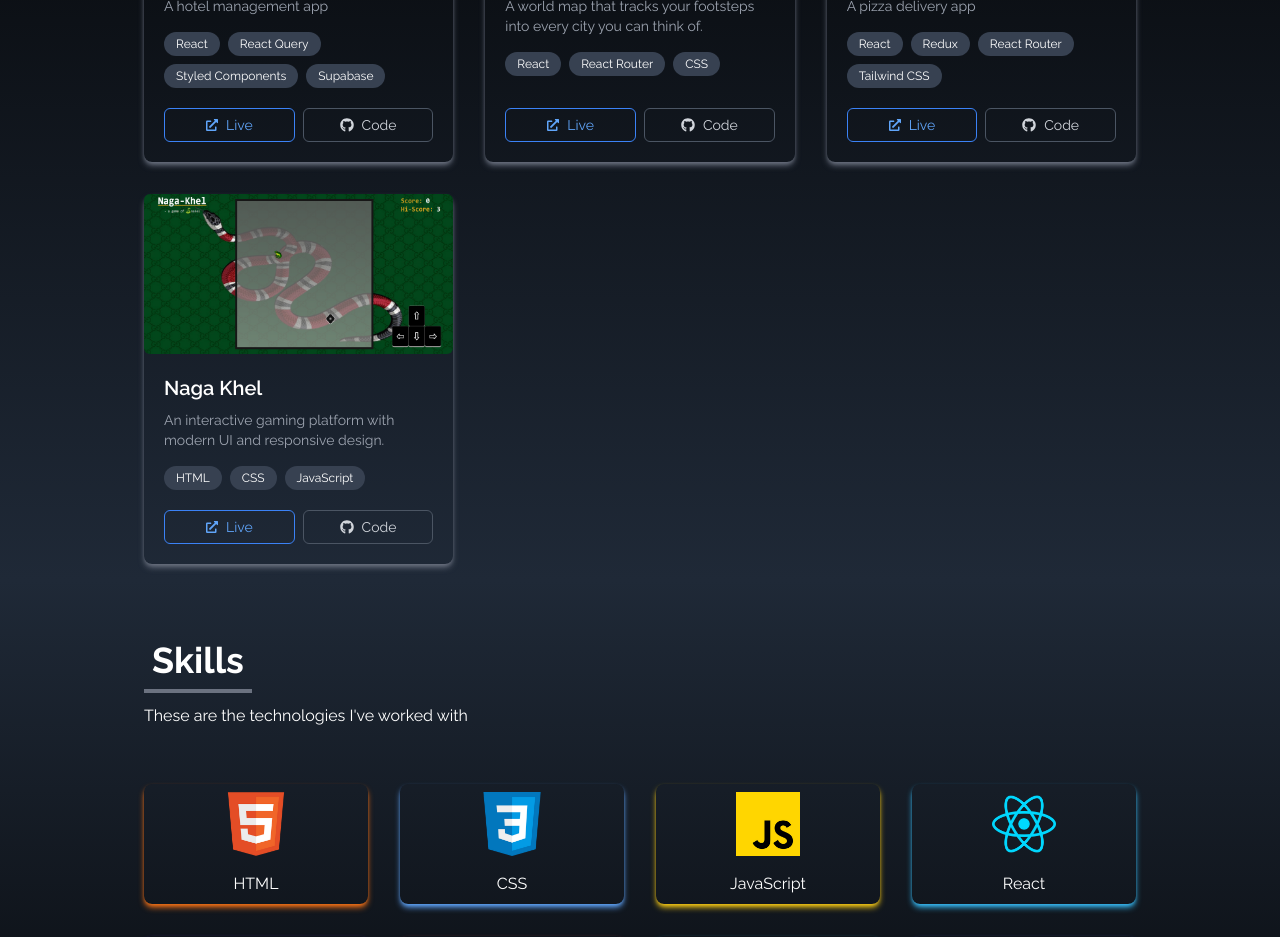
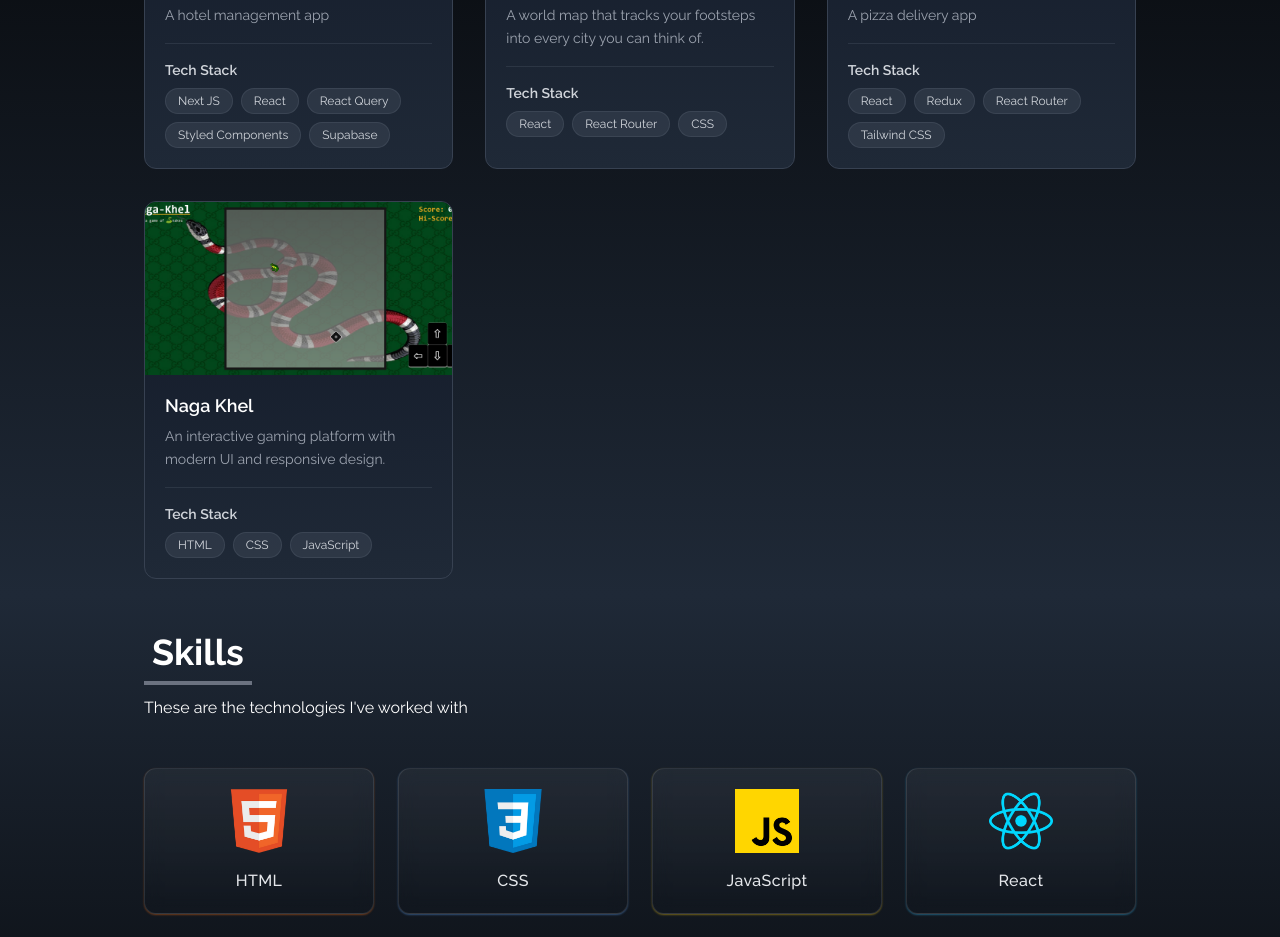
Before and after one commit to Rvp888/Portfolio-Website-by-React-Tailwind, a React (Create React App) app: page / in a window 1280 px wide. Shown: the part 1860-2797 px from the top of the page. Built offline with nearby package versions, Linux system fonts and the light colour scheme.

Commit message:
update styles of projects and skills section

```diff
--- a/src/components/About.jsx
+++ b/src/components/About.jsx
@@ -4,7 +4,7 @@ const About = () => {
   return (
     <div
       name="about"
-      className="w-full bg-gradient-to-b from-gray-800 to-black text-white px-4 lg:px-16 min-h-[85vh] flex items-center"
+      className="w-full bg-gradient-to-b from-gray-800 to-black text-white px-4 md:px-16 min-h-[85vh] flex items-center"
     >
       <div className="max-w-screen-lg p-4 mx-auto flex flex-col justify-center w-full h-full text-justify">
         <div>
@@ -14,7 +14,7 @@ const About = () => {
         </div>
 
         <p className="text-xl mt-10 ">
-          Frontend Developer with 2+ years of experience building responsive,
+          Frontend Developer with 2 years of experience building responsive,
           user-centric web interfaces using React and modern JavaScript.
         </p>
         <br />
--- a/src/components/Contact.jsx
+++ b/src/components/Contact.jsx
@@ -58,7 +58,7 @@ const Contact = () => {
   return (
     <div
       name="contact"
-      className="w-full min-h-screen bg-gradient-to-b from-gray-800 to-black px-4 lg:px-16 text-white"
+      className="w-full min-h-screen bg-gradient-to-b from-gray-800 to-black px-4 md:px-16 text-white"
     >
       <div className="max-w-screen-lg mx-auto p-4 flex flex-col justify-center h-full">
         {/* Header */}
--- a/src/components/Experience.jsx
+++ b/src/components/Experience.jsx
@@ -6,7 +6,7 @@ const Experience = () => {
   return (
     <div
       name="experience"
-      className="w-full bg-gradient-to-b from-black to-gray-800 text-white px-4 lg:px-16 min-h-[90vh] flex items-center"
+      className="w-full bg-gradient-to-b from-black to-gray-800 text-white px-4 md:px-16 min-h-[90vh] flex items-center"
     >
       <div className="max-w-screen-lg mx-auto p-4 flex flex-col justify-center w-full h-full">
         {/* Section Header */}
@@ -51,7 +51,7 @@ const Experience = () => {
           </div>
 
           {/* Responsibilities */}
-          <ul className="mt-4 list-disc list-inside space-y-2 text-gray-300 text-sm sm:text-base">
+          <ul className="mt-4 list-disc list-outside pl-5 space-y-2 text-gray-300 text-sm sm:text-base">
             <li>
               Developed and maintained responsive, pixel-perfect UI screens for
               a CRM-based SaaS platform using React.js and Tailwind CSS.
--- a/src/components/Portfolio.jsx
+++ b/src/components/Portfolio.jsx
@@ -1,79 +1,27 @@
 import React from "react";
 // import nagakhel from "../assets/naga-khel.png";
 import nagakhel from "../assets/naga.png";
-import notesApp from "../assets/notes-app.png";
-import eCart from "../assets/E-Cart App.png";
-import weatherApp from "../assets/weather-app.png";
-import drawingApp from "../assets/Drawing App.png";
-import budgetApp from "../assets/Budget App.png";
-import ticTacToe from "../assets/Tic-Tac-Toe game.png";
 import wildOasis from "../assets/wild-oasis.png";
 import worldWise from "../assets/world-wise.png";
 import fastPizza from "../assets/fast-react-pizza.png";
-import calculator from "../assets/Calculator.png";
 import { FaGithub, FaExternalLinkAlt } from "react-icons/fa";
 
 const Portfolio = () => {
-  // const portfolios = [
-  //   {
-  //     id: 1,
-  //     src: nagakhel,
-  //     demo: "https://naga-khel-u6a7.vercel.app/",
-  //     code: "https://github.com/Rvp888/Naga-Khel",
-  //   },
-  //   {
-  //     id: 2,
-  //     src: eCart,
-  //     demo: "https://ecom-site-six.vercel.app/",
-  //     code: "https://github.com/Rvp888/Ecom-site",
-  //   },
-  // {
-  //   id: 3,
-  //   src: drawingApp,
-  //   demo: "https://drawing-app-mu.vercel.app/",
-  //   code: "https://github.com/Rvp888/Drawing-App",
-  // },
-  // {
-  //   id: 4,
-  //   src: notesApp,
-  //   demo: "https://react-notes-app-azure.vercel.app/",
-  //   code: "https://github.com/Rvp888/React-Notes-App",
-  // },
-  // {
-  //   id: 5,
-  //   src: weatherApp,
-  //   demo: "https://react-weather-app-2-psi.vercel.app/",
-  //   code: "https://github.com/Rvp888/React-Weather-App-2",
-  // },
-  // {
-  //   id: 6,
-  //   src: budgetApp,
-  //   demo: "https://app-landing-page-msrz.vercel.app/",
-  //   code: "https://github.com/Rvp888/Budget-App",
-  // },
-  // {
-  //   id: 7,
-  //   src: ticTacToe,
-  //   demo: "https://tic-tac-toe-by-js.vercel.app/",
-  //   code: "https://github.com/Rvp888/Tic-Tac-Toe-by-JS",
-  // },
-  // {
-  //   id: 8,
-  //   src: calculator,
-  //   demo: "https://calculator-rvp888.vercel.app/",
-  //   code: "https://github.com/Rvp888/Calculator"
-  // },
-  // ];
-
   const projects = [
     {
       id: 1,
       title: "The Wild Oasis",
       image: wildOasis,
       description: "A hotel management app",
-      tech: ["React", "React Query", "Styled Components", "Supabase"],
-      live: "https://tic-tac-toe-by-js.vercel.app/",
-      github: "https://github.com/Rvp888/Tic-Tac-Toe-by-JS",
+      tech: [
+        "Next JS",
+        "React",
+        "React Query",
+        "Styled Components",
+        "Supabase",
+      ],
+      live: "",
+      github: "",
     },
     {
       id: 2,
@@ -107,9 +55,101 @@ const Portfolio = () => {
   ];
 
   return (
+    // <div
+    //   name="projects"
+    //   className="bg-gradient-to-b from-black to-gray-800 w-full text-white px-4 md:px-16 min-h-[85vh] flex items-center"
+    // >
+    //   <div className="max-w-screen-lg p-4 mx-auto flex flex-col justify-center w-full h-full">
+    //     {/* Heading */}
+    //     <div className="pb-8">
+    //       <p className="text-4xl font-bold inline border-b-4 border-gray-500">
+    //         Projects
+    //       </p>
+    //       <p className="py-6">Check out some of my work right here</p>
+    //     </div>
+
+    //     {/* Grid */}
+    //     <div className="grid sm:grid-cols-2 lg:grid-cols-3 gap-8 px-12 sm:px-0">
+    //       {projects.map(
+    //         ({ id, title, image, description, tech, live, github }) => (
+    //           <div
+    //             key={id}
+    //             className="shadow-md shadow-gray-500 rounded-lg flex flex-col"
+    //           >
+    //             {/* Image */}
+    //             <img
+    //               src={image}
+    //               alt={title}
+    //               className="w-full h-40 rounded-md duration-300 hover:scale-105"
+    //             />
+
+    //             {/* Content */}
+    //             <div className="p-5 flex flex-col flex-1">
+    //               <h3 className="text-xl font-semibold mb-2">{title}</h3>
+
+    //               <p className="text-gray-400 text-sm mb-4">{description}</p>
+
+    //               {/* Tech stack */}
+    //               <div className="flex flex-wrap gap-2 mb-5">
+    //                 {tech.map((item, index) => (
+    //                   <span
+    //                     key={index}
+    //                     className="text-xs px-3 py-1 bg-gray-700 rounded-full"
+    //                   >
+    //                     {item}
+    //                   </span>
+    //                 ))}
+    //               </div>
+
+    //               {/* Buttons */}
+    //               <div className="mt-auto flex gap-2">
+    //                 {/* Live Demo */}
+    //                 <a
+    //                   href={live}
+    //                   target="_blank"
+    //                   rel="noreferrer"
+    //                   className="
+    //                     flex-1 flex items-center justify-center gap-2
+    //                     py-1.5 text-sm
+    //                     rounded-md
+    //                     border border-blue-500 text-blue-400
+    //                     hover:bg-blue-500 hover:text-white
+    //                     transition-all duration-200
+    //                   "
+    //                 >
+    //                   <FaExternalLinkAlt size={12} />
+    //                   <span>Live</span>
+    //                 </a>
+
+    //                 {/* GitHub */}
+    //                 <a
+    //                   href={github}
+    //                   target="_blank"
+    //                   rel="noreferrer"
+    //                   className="
+    //                     flex-1 flex items-center justify-center gap-2
+    //                     py-1.5 text-sm
+    //                     rounded-md
+    //                     border border-gray-600 text-gray-300
+    //                     hover:bg-gray-700 hover:text-white
+    //                     transition-all duration-200
+    //                   "
+    //                 >
+    //                   <FaGithub size={14} />
+    //                   <span>Code</span>
+    //                 </a>
+    //               </div>
+    //             </div>
+    //           </div>
+    //         )
+    //       )}
+    //     </div>
+    //   </div>
+    // </div>
+
     <div
-      name="portfolio"
-      className="bg-gradient-to-b from-black to-gray-800 w-full text-white px-4 lg:px-16 min-h-[85vh] flex items-center"
+      name="projects"
+      className="bg-gradient-to-b from-black to-gray-800 w-full text-white px-4 md:px-16 min-h-[85vh] flex items-center"
     >
       <div className="max-w-screen-lg p-4 mx-auto flex flex-col justify-center w-full h-full">
         {/* Heading */}
@@ -121,75 +161,81 @@ const Portfolio = () => {
         </div>
 
         {/* Grid */}
-        <div className="grid sm:grid-cols-2 md:grid-cols-3 gap-8 px-12 sm:px-0">
+        <div className="grid sm:grid-cols-2 lg:grid-cols-3 gap-8 px-12 sm:px-0">
           {projects.map(
             ({ id, title, image, description, tech, live, github }) => (
-              <div
-                key={id}
-                className="shadow-md shadow-gray-500 rounded-lg flex flex-col"
-              >
-                {/* Image */}
-                <img
-                  src={image}
-                  alt={title}
-                  className="w-full h-40 rounded-md duration-200 hover:scale-105"
-                />
+              <div className="group rounded-xl overflow-hidden bg-gradient-to-b from-gray-900 to-gray-800 border border-gray-700 transition-all duration-300 hover:-translate-y-1 hover:shadow-xl hover:shadow-cyan-500/10">
+                <div className="relative aspect-[16/9] overflow-hidden">
+                  <img
+                    src={image}
+                    alt={title}
+                    className="w-full h-full object-cover transition-transform duration-500 group-hover:scale-110"
+                  />
+
+                  <div className="absolute inset-0 bg-gradient-to-t from-black/60 via-black/20 to-transparent opacity-0 group-hover:opacity-100 transition-opacity" />
+
+                  <div className="absolute inset-0 flex items-center justify-center gap-3 opacity-0 group-hover:opacity-100 transition-opacity">
+                    <a
+                      href={live}
+                      target="_blank"
+                      rel="noreferrer"
+                      className="flex items-center justify-center gap-2 px-4 py-2 text-sm rounded-md
+                      bg-cyan-600 hover:bg-cyan-500 text-black font-medium transition-all duration-300"
+                    >
+                      <FaExternalLinkAlt size={12} />
+                      Live
+                    </a>
+                    <a
+                      href={github}
+                      target="_blank"
+                      rel="noreferrer"
+                      className="flex items-center justify-center gap-2 px-4 py-2 text-sm rounded-md bg-gray-800 hover:bg-gray-700 text-white border border-gray-600 transition-all duration-300"
+                    >
+                      <FaGithub size={14} />
+                      Code
+                    </a>
+                  </div>
+                </div>
 
                 {/* Content */}
                 <div className="p-5 flex flex-col flex-1">
-                  <h3 className="text-xl font-semibold mb-2">{title}</h3>
+                  {/* Title */}
+                  <h3 className="text-lg font-semibold text-white leading-tight">
+                    {title}
+                  </h3>
 
-                  <p className="text-gray-400 text-sm mb-4">{description}</p>
+                  {/* Description */}
+                  <p className="mt-2 text-sm text-gray-400 leading-relaxed">
+                    {description}
+                  </p>
 
-                  {/* Tech stack */}
-                  <div className="flex flex-wrap gap-2 mb-5">
+                  {/* Divider */}
+                  <div className="my-4 h-px bg-gray-700/60" />
+
+                  {/* Tech stack label */}
+                  <p className="mb-2 text-sm font-semibold text-gray-300">
+                    Tech Stack
+                  </p>
+
+                  {/* Tech pills */}
+                  <div className="flex flex-wrap gap-2">
                     {tech.map((item, index) => (
                       <span
                         key={index}
-                        className="text-xs px-3 py-1 bg-gray-700 rounded-full"
+                        className="
+                          text-xs
+                          px-3 py-1
+                          rounded-full
+                          bg-gray-700/60
+                          text-gray-300
+                          border border-gray-600/50
+                          hover:bg-gray-600/60
+                          transition-colors
+                        "
                       >
                         {item}
                       </span>
                     ))}
-                  </div>
-
-                  {/* Buttons */}
-                  <div className="mt-auto flex gap-2">
-                    {/* Live Demo */}
-                    <a
-                      href={live}
-                      target="_blank"
-                      rel="noreferrer"
-                      className="
-                        flex-1 flex items-center justify-center gap-2
-                        py-1.5 text-sm
-                        rounded-md
-                        border border-blue-500 text-blue-400
-                        hover:bg-blue-500 hover:text-white
-                        transition-all duration-200
-                      "
-                    >
-                      <FaExternalLinkAlt size={12} />
-                      <span>Live</span>
-                    </a>
-
-                    {/* GitHub */}
-                    <a
-                      href={github}
-                      target="_blank"
-                      rel="noreferrer"
-                      className="
-                        flex-1 flex items-center justify-center gap-2
-                        py-1.5 text-sm
-                        rounded-md
-                        border border-gray-600 text-gray-300
-                        hover:bg-gray-700 hover:text-white
-                        transition-all duration-200
-                      "
-                    >
-                      <FaGithub size={14} />
-                      <span>Code</span>
-                    </a>
                   </div>
                 </div>
               </div>
@@ -202,5 +248,3 @@ const Portfolio = () => {
 };
 
 export default Portfolio;
-
-// ============================================================================================
--- a/src/components/Skills.jsx
+++ b/src/components/Skills.jsx
@@ -23,86 +23,86 @@ const Skills = () => {
       id: 1,
       src: html,
       title: "HTML",
-      style: "shadow-orange-500",
+      style: "shadow-orange-500/40 hover:shadow-orange-500/60",
     },
     {
       id: 2,
       src: css,
       title: "CSS",
-      style: "shadow-blue-400",
+      style: "shadow-blue-400/40 hover:shadow-blue-400/60",
     },
     {
       id: 3,
       src: javascript,
       title: "JavaScript",
-      style: "shadow-yellow-400",
+      style: "shadow-yellow-400/40 hover:shadow-yellow-400/60",
     },
     {
       id: 4,
       src: react,
       title: "React",
-      style: "shadow-sky-400",
+      style: "shadow-sky-400/40 hover:shadow-sky-400/60",
     },
     {
       id: 5,
       src: redux,
       title: "Redux",
-      style: "shadow-violet-600",
+      style: "shadow-violet-600/40 hover:shadow-violet-600/60",
     },
     {
       id: 6,
       src: reactQuery,
       title: "React Query",
-      style: "shadow-red-500",
+      style: "shadow-red-500/40 hover:shadow-red-500/60",
     },
     {
       id: 7,
       src: tailwind,
       title: "Tailwind",
-      style: "shadow-sky-400",
+      style: "shadow-sky-400/40 hover:shadow-sky-400/60",
     },
     {
       id: 8,
       src: bootstrap,
       title: "Bootstrap",
-      style: "shadow-indigo-500",
+      style: "shadow-indigo-500/40 hover:shadow-indigo-500/60",
     },
     {
       id: 9,
       src: nextJS,
       title: "Next JS",
-      style: "shadow-gray-400",
+      style: "shadow-gray-400/40 hover:shadow-gray-400/60",
     },
     {
       id: 10,
       src: nodeJS,
       title: "Node JS",
-      style: "shadow-lime-400",
+      style: "shadow-lime-400/40 hover:shadow-lime-400/60",
     },
     {
       id: 11,
       src: expressJS,
       title: "Express JS",
-      style: "shadow-gray-400",
+      style: "shadow-gray-400/40 hover:shadow-gray-400/60",
     },
     {
       id: 12,
       src: mongodb,
       title: "MongoDB",
-      style: "shadow-lime-600",
+      style: "shadow-lime-600/40 hover:shadow-lime-600/60",
     },
     // {
     //   id: 13,
     //   src: mySQL,
     //   title: "MySQL",
-    //   style: "shadow-blue-400",
+    //   style: "shadow-blue-400/40 hover:shadow-blue-400/60",
     // },
   ];
 
   return (
     <div
       name="skills"
-      className="bg-gradient-to-b from-gray-800 to-black w-full px-4 lg:px-16 min-h-[90vh] flex items-center"
+      className="bg-gradient-to-b from-gray-800 to-black w-full px-4 md:px-16 min-h-[90vh] flex items-center"
     >
       <div className="max-w-screen-lg mx-auto p-4 flex flex-col justify-center w-full h-full text-white">
         <div>
@@ -112,7 +112,7 @@ const Skills = () => {
           <p className="py-6">These are the technologies I've worked with</p>
         </div>
 
-        <div className="w-full grid grid-cols-2 sm:grid-cols-4 gap-8 text-center py-8 px-12 sm:px-0">
+        {/* <div className="w-full grid grid-cols-2 sm:grid-cols-4 gap-8 text-center py-8 px-12 sm:px-0">
           {techs.map(({ id, src, title, style }) => (
             <div
               key={id}
@@ -122,6 +122,33 @@ const Skills = () => {
               <p className="mt-4">{title}</p>
             </div>
           ))}
+        </div> */}
+
+        <div className="w-full grid grid-cols-2 sm:grid-cols-3 md:grid-cols-4 gap-6 py-6">
+          {techs.map(({ id, src, title, style }) => (
+            <div
+              key={id}
+              className={`
+                rounded-xl
+                border border-white/10
+                bg-gradient-to-b from-white/5 to-white/0
+                backdrop-blur
+                p-5
+                flex flex-col items-center justify-center
+                shadow-sm
+                hover:shadow-md
+                transition-all duration-300 ease-out
+                transform-gpu will-change-transform
+                hover:-translate-y-0.5
+                ${style}
+              `}
+            >
+              <img src={src} alt={title} className="w-14 sm:w-16 mb-4" />
+              <p className="text-sm sm:text-base font-medium text-gray-200 tracking-wide">
+                {title}
+              </p>
+            </div>
+          ))}
         </div>
       </div>
     </div>
```
Also changed, not shown: public/index.html (+5 -4 lines), src/components/Home.jsx (+4 -27 lines), public/profilepic.png (added).
